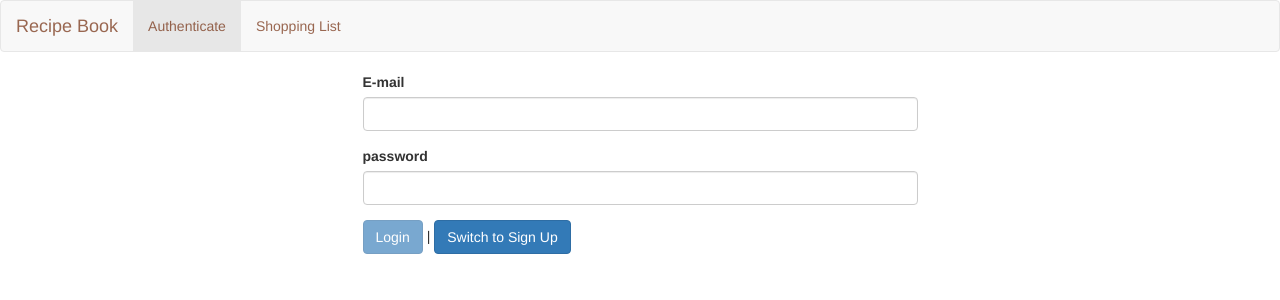
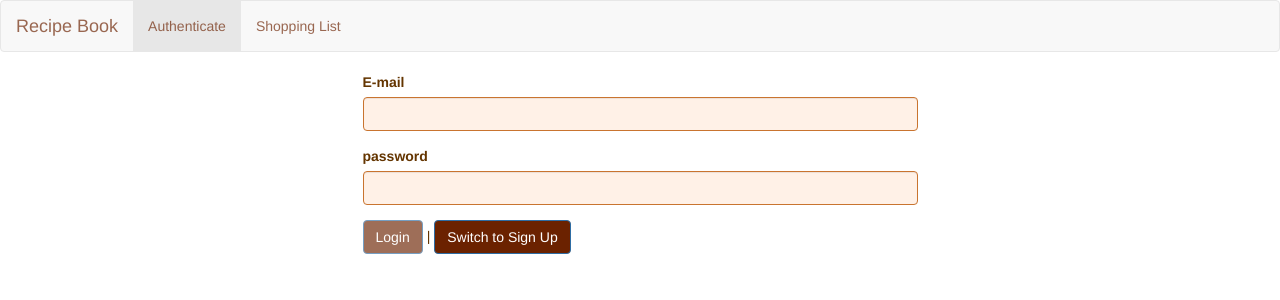
Before and after one commit to ChintuMangukiya/food-app, an Angular app: page /auth in a window 1280 px wide. Shown: the top 300 px of the page. Built offline with nearby package versions, Linux system fonts and the light colour scheme.

Commit message:
Added Styles

```diff
--- /dev/null
+++ b/src/app/Auth/auth.component.css
@@ -0,0 +1,22 @@
+*{
+    color: rgb(100, 53, 0);
+}
+
+input{
+    color: rgb(165, 100, 26) !important;
+}
+
+button{
+    color: white !important;
+    background-color: rgb(107, 34, 0) !important;
+}
+
+button:active{
+    background-color: rgb(165, 100, 26) !important;
+}
+
+input,input:-webkit-autofill{
+    border: 1px solid rgb(201, 116, 47) !important;
+    background-color: rgb(255, 241, 231) !important;
+    -webkit-text-fill-color: rgb(201, 116, 47); /* Surcharge la font color d'autofill */
+}
--- a/src/app/Auth/auth.component.html
+++ b/src/app/Auth/auth.component.html
@@ -1,5 +1,4 @@
-<ng-template appPlaceholder>
-</ng-template>
+<ng-template appPlaceholder></ng-template>
 
 <div class="row">
   <div class="col-xs-12 col-md-6 col-md-offset-3">
@@ -9,7 +8,6 @@
     </div> -->
 
     <!-- <app-alert [message]="error" *ngIf="error" (closed)="onHandleError()"></app-alert> -->
-
 
     <div *ngIf="isLoading && !error" style="text-align: center;">
         <app-loading-spinner></app-loading-spinner>
--- a/src/app/Auth/auth.component.ts
+++ b/src/app/Auth/auth.component.ts
@@ -1,7 +1,7 @@
-import { Component, ComponentFactoryResolver, OnInit, ViewChild } from '@angular/core';
+import { Component, ComponentFactoryResolver, OnDestroy, ViewChild } from '@angular/core';
 import { NgForm } from '@angular/forms';
 import { AuthResponseData, AuthService } from './auth.service';
-import { Observable } from 'rxjs';
+import { Observable, Subscription } from 'rxjs';
 import { Router } from '@angular/router';
 import { AlertComponent } from 'src/shared/alert/alert.component';
 import { PlaceholderDirective } from 'src/shared/placeholder/placeholder.directive';
@@ -9,8 +9,9 @@ import { PlaceholderDirective } from 'src/shared/placeholder/placeholder.directi
 @Component({
   selector: 'app-auth',
   templateUrl: './auth.component.html',
+  styleUrls: ['./auth.component.css']
 })
-export class AuthComponent  {
+export class AuthComponent implements OnDestroy{
   isLoginMode = true;
 
   isLoading = false;
@@ -18,6 +19,8 @@ export class AuthComponent  {
   error: string = null;
 
   @ViewChild(PlaceholderDirective) alertHost: PlaceholderDirective;
+
+  private closeSub: Subscription;
 
   constructor(private authService: AuthService, private router: Router, private componentFactoryResolver: ComponentFactoryResolver) {}
 
@@ -78,7 +81,20 @@ export class AuthComponent  {
 
     hostViewContainerRef.clear();
 
-    hostViewContainerRef.createComponent(alertcmpFactory);
+    const componentRef= hostViewContainerRef.createComponent(alertcmpFactory);
 
+    componentRef.instance.message = errorMessage;
+
+    this.closeSub = componentRef.instance.closed.subscribe(()=> {
+      this.closeSub.unsubscribe();
+      hostViewContainerRef.clear();
+    });
+  }
+
+  ngOnDestroy(): void {
+    if(this.closeSub)
+    {
+      this.closeSub.unsubscribe();
+    }
   }
 }
--- a/src/app/app.module.ts
+++ b/src/app/app.module.ts
@@ -37,8 +37,8 @@ import { PlaceholderDirective } from 'src/shared/placeholder/placeholder.directi
     RecipeEditComponent,
     AuthComponent,
     LoadingSpinnerComponent,
-    AlertComponent,
-    PlaceholderDirective
+    PlaceholderDirective,
+    AlertComponent
   ],
   imports: [
     BrowserModule,
--- a/src/app/recipes/recipe-edit/recipe-edit.component.css
+++ b/src/app/recipes/recipe-edit/recipe-edit.component.css
@@ -17,3 +17,22 @@ input,textarea{
     margin-right: 10px;
     margin-bottom: 10px;
 }
+
+.img-preview{
+    height: 300px;
+    width: 300px;
+    object-fit:fill;
+
+    border: 2px solid brown;
+    border-radius: 30px;
+}
+
+input:focus, textarea:focus{
+    -webkit-transition: all 0.30s ease-in-out;
+    -moz-transition: all 0.30s ease-in-out;
+    -ms-transition: all 0.30s ease-in-out;
+    -o-transition: all 0.30s ease-in-out;
+    outline: none;
+    box-shadow: 0 0 5px rgb(224, 146, 72);
+    border: 1px solid rgb(199, 139, 83);
+}
--- a/src/app/recipes/recipe-edit/recipe-edit.component.html
+++ b/src/app/recipes/recipe-edit/recipe-edit.component.html
@@ -37,7 +37,7 @@
       </div>
       <div class="row">
         <div class="col-xs-12">
-          <img [src]="imagePath.value" class="img-responsive">
+          <img *ngIf="imagePath.value && !alt" [src]="imagePath.value" class="img-responsive img-preview" [(alt)]="nothing">
         </div>
       </div>
       <div class="row">
--- a/src/app/recipes/recipe-edit/recipe-edit.component.ts
+++ b/src/app/recipes/recipe-edit/recipe-edit.component.ts
@@ -1,9 +1,8 @@
-import { Component, OnInit } from '@angular/core';
+import { Attribute, Component, OnInit } from '@angular/core';
 import { ActivatedRoute, Params, Router } from '@angular/router';
 import { FormGroup, FormControl, FormArray, Validators } from '@angular/forms';
 
 import { RecipeService } from '../recipe.service';
-import { Recipe } from '../recipe.model';
 
 @Component({
   selector: 'app-recipe-edit',
@@ -14,6 +13,8 @@ export class RecipeEditComponent implements OnInit {
   id: number;
   editMode = false;
   recipeForm: FormGroup;
+
+  alt: Attribute;
 
   get recipeControls() {
     return (this.recipeForm.get('ingredients') as FormArray).controls
--- a/src/shared/alert/alert.component.css
+++ b/src/shared/alert/alert.component.css
@@ -5,22 +5,28 @@
     width: 100vw;
     height: 100vh;
 
-    background: rgba(0,0,0, 0.75);
+    background: rgba(43, 22, 0, 0.753);
 
     z-index: 50;
 }
 
 .alert-box{
     position: fixed;
+    color: rgb(97, 39, 0);
     top: 30vh;
     left: 20vw;
     width: 60vw;
     padding: 16px;
     z-index: 100;
-    background-color: white;
-    box-shadow: 0 2px 8px rgba(0,0,0, 0.26);
+    background-color: rgb(255, 243, 228);
+    box-shadow: 0 2px 8px rgb(255, 250, 244);
 }
 
 .alert-box-actions{
     text-align: right;
 }
+
+.btn{
+    background-color: rgb(97, 39, 0) !important;
+    color: white !important;
+}
--- a/src/shared/placeholder/placeholder.directive.ts
+++ b/src/shared/placeholder/placeholder.directive.ts
@@ -1,7 +1,7 @@
 import { Directive, ViewContainerRef } from "@angular/core";
 
 @Directive({
-    selector: '[appPlaceholder]'
+    selector: '[appPlaceholder]',
 })
 
 export class PlaceholderDirective{
```
